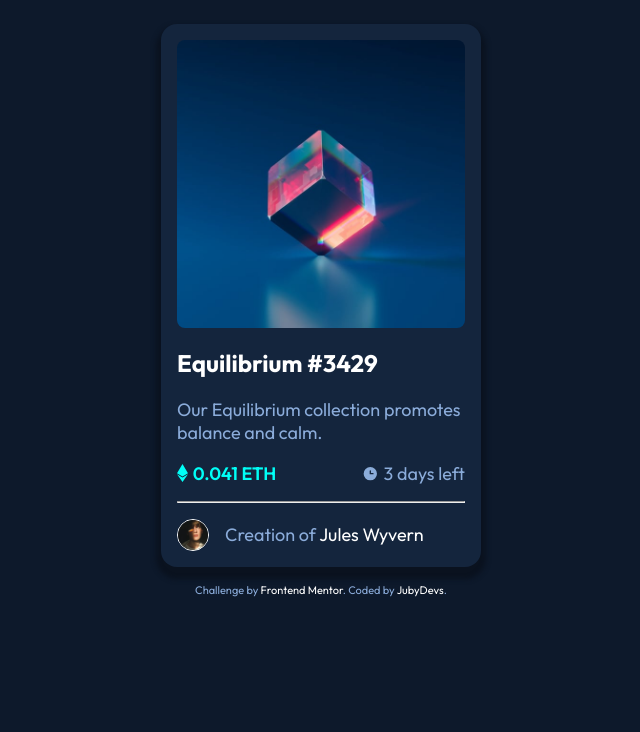
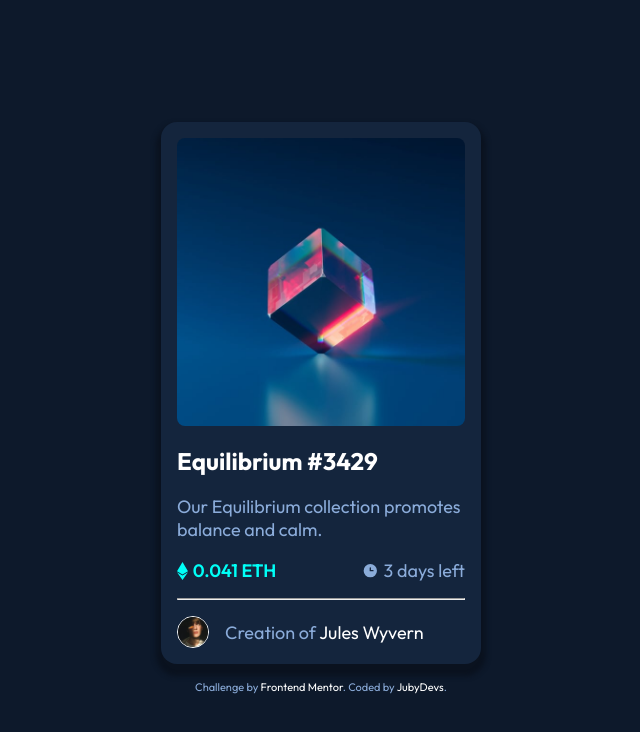
Before and after one commit to JubyDevs/nft-preview-card-component-main, a plain HTML site: page index.html in a window 1280 px wide. Shown: the whole page, without its empty margins (319-959 px from the left). Drawn offline with Linux system fonts and the light colour scheme.

Commit message:
fixed card alignment issues

```diff
--- a/style.css
+++ b/style.css
@@ -27,11 +27,15 @@
 }
 
 body {
+    height: 100vh;
     font-family: 'Outfit', sans-serif;
     font-size: 1.125rem;
     background-color: var(--Blue-950);
     padding: 1rem;
     color: var(--Blue-500);
+    display: flex;
+    place-content: center;
+    flex-direction: column;
 }
 
 img {
```
